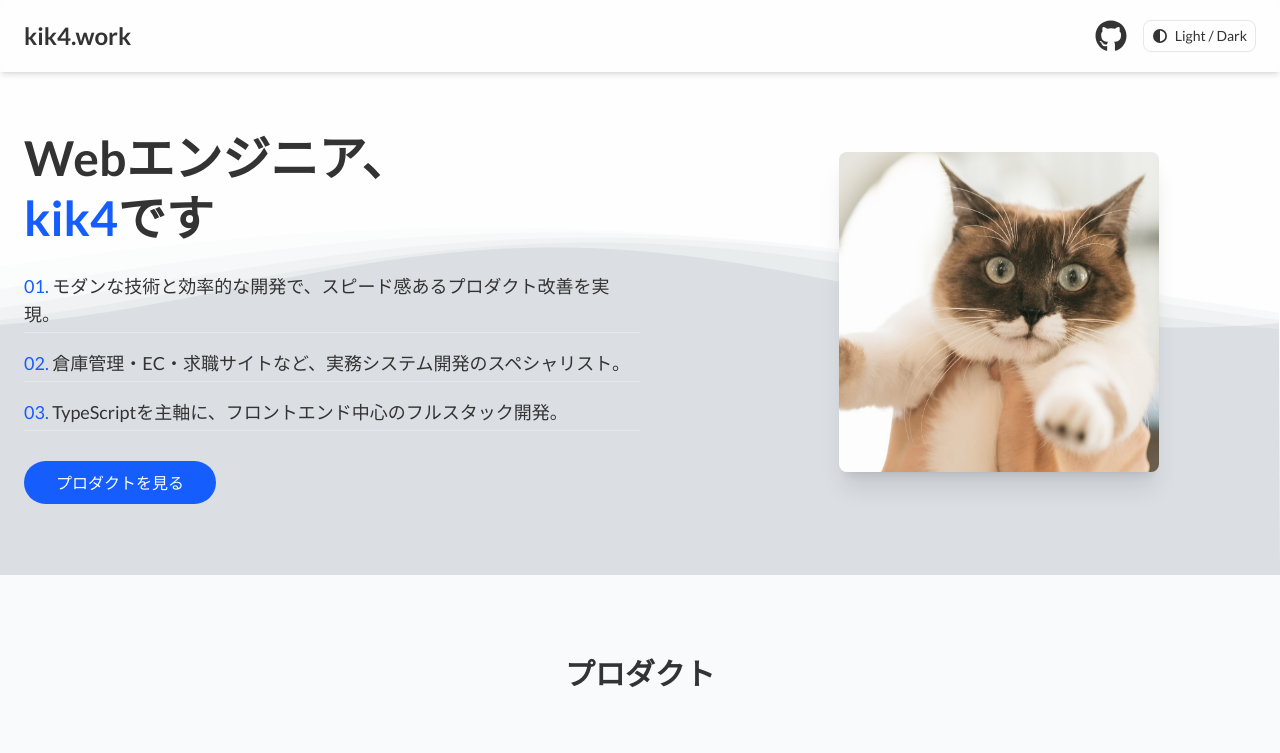
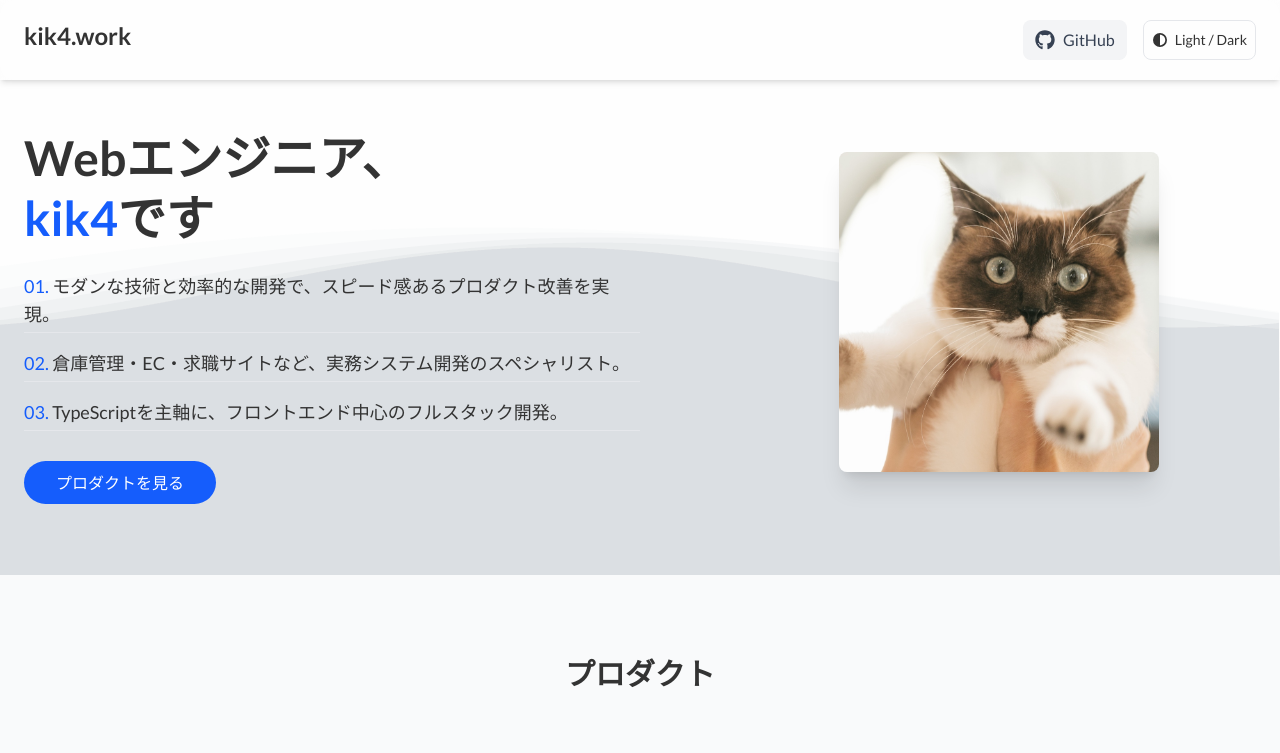
Before and after one commit to kik4/my-portfolio-next, a Next.js app: page / in a window 1280 px wide. Shown: the top 753 px of the page. Built offline with nearby package versions, Linux system fonts and the light colour scheme; grey boxes are pictures that could not be loaded.

Commit message:
Improves GitHub link styling and updates profile URL

```diff
--- a/app/page.tsx
+++ b/app/page.tsx
@@ -31,12 +31,13 @@ export default function Home() {
           </Link>
           <div className="flex gap-4">
             <a
-              className="flex items-center gap-1 hover:underline hover:underline-offset-4"
-              href="https://github.com/kik4/my-portfolio-next"
+              className="flex items-center gap-2 rounded-lg bg-gray-100 px-3 py-2 font-medium text-gray-700 transition hover:bg-gray-200 hover:text-black dark:bg-gray-700 dark:text-gray-200 dark:hover:bg-gray-600 dark:hover:text-white"
+              href="https://github.com/kik4"
               target="_blank"
               rel="noopener noreferrer"
             >
-              <FontAwesomeIcon icon={faGithub} size="2x" />
+              <FontAwesomeIcon icon={faGithub} size="lg" />
+              <span className="hidden sm:inline">GitHub</span>
             </a>
             <DarkToggleButton />
           </div>
```
